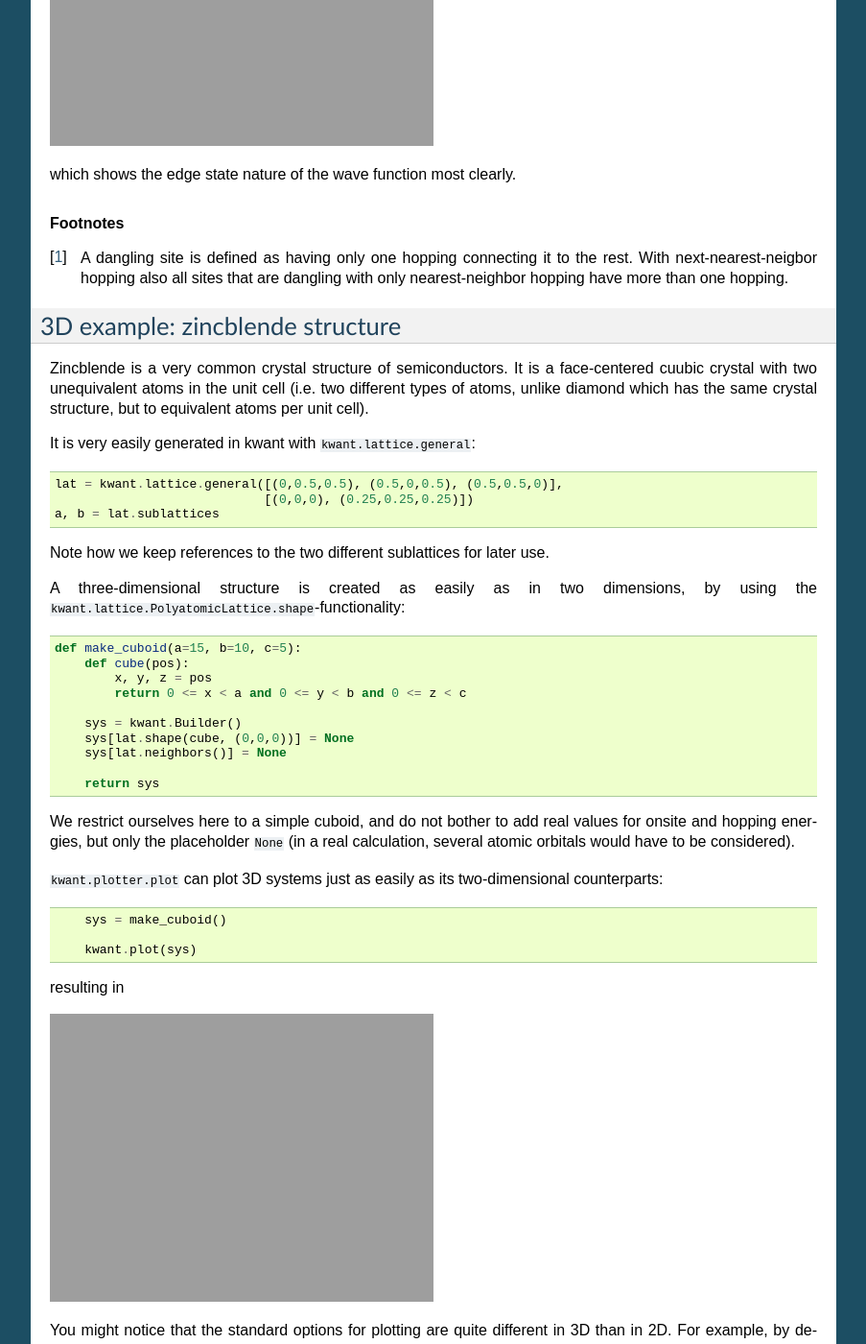
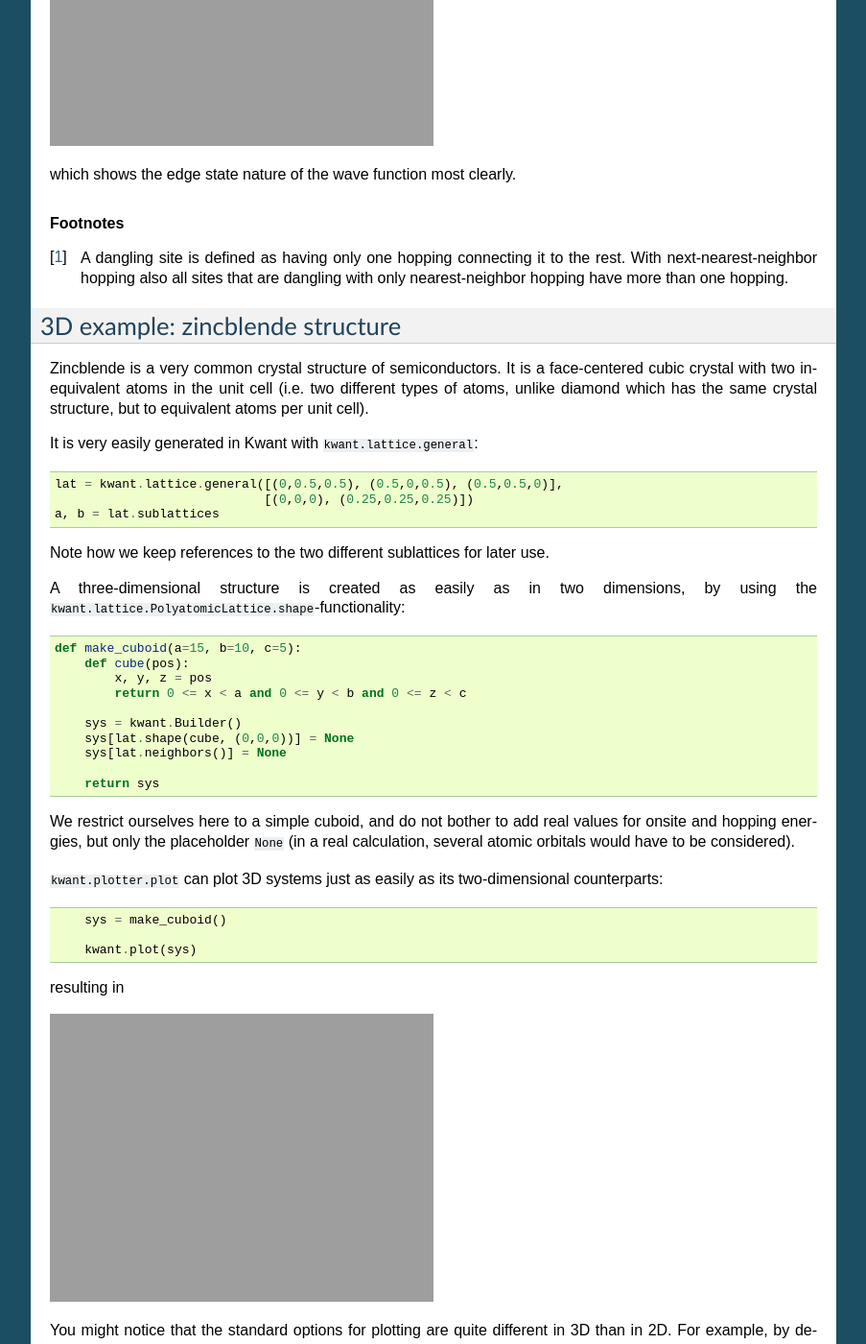
Before and after one commit to kwant-project/kwant, a Sphinx documentation site: the page built from doc/source/tutorial/tutorial6.rst, in a window 1280 px wide and 1400 px high, scrolled down 3964 px. Shown: the whole window at 96% size, without its empty margins (198-1101 px from the left). Built offline with Sphinx 7.4.7, drawn with Linux system fonts in a browser that asks for light colours; formulas are drawn with MathJax 3; pages that are not in the unit, such as notebooks, are missing from menus; the version number could not be read and is left out; cross-references to code outside the pages are shown as plain code; some of the changed text lies outside the part shown.

Commit message:
doc: spellcheck tutorial6

```diff
--- a/doc/source/tutorial/tutorial6.rst
+++ b/doc/source/tutorial/tutorial6.rst
@@ -54,7 +54,7 @@ that is more intelligible, still carrying all information:
 
 .. image:: ../images/plot_graphene_sys2.*
 
-Aport from plotting the *system* itself, `~kwant.plotter.plot` can also be
+Apart from plotting the *system* itself, `~kwant.plotter.plot` can also be
 used to plot *data* living on the system.
 
 As an example, we now compute the eigenstates of the graphene quantum dot
@@ -140,7 +140,7 @@ which shows the edge state nature of the wave function most clearly.
 .. rubric:: Footnotes
 
 .. [#] A dangling site is defined as having only one hopping connecting
-       it to the rest. With next-nearest-neigbor hopping also all sites
+       it to the rest. With next-nearest-neighbor hopping also all sites
        that are dangling with only nearest-neighbor hopping have more than
        one hopping.
 
@@ -148,11 +148,11 @@ which shows the edge state nature of the wave function most clearly.
 ................................
 
 Zincblende is a very common crystal structure of semiconductors. It is
-a face-centered cuubic crystal with two unequivalent atoms in the
+a face-centered cubic crystal with two inequivalent atoms in the
 unit cell (i.e. two different types of atoms, unlike diamond which has
 the same crystal structure, but to equivalent atoms per unit cell).
 
-It is very easily generated in kwant with `kwant.lattice.general`:
+It is very easily generated in Kwant with `kwant.lattice.general`:
 
 .. literalinclude:: plot_zincblende.py
     :start-after: #HIDDEN_BEGIN_zincblende1
@@ -200,7 +200,7 @@ arbitrarily, allowing for a good inspection of the geometry from all sides.
     the plot window however one can manually adjust the aspect ratio.
 
 Also for 3D it is possible to customize the plot. For example, we
-can explicitely plot the hoppings as lines, and color sites differently
+can explicitly plot the hoppings as lines, and color sites differently
 depending on the sublattice:
 
 .. literalinclude:: plot_zincblende.py
```
Also changed, not shown: other parts of doc/source/tutorial/tutorial6.rst (+2 -2 lines).
